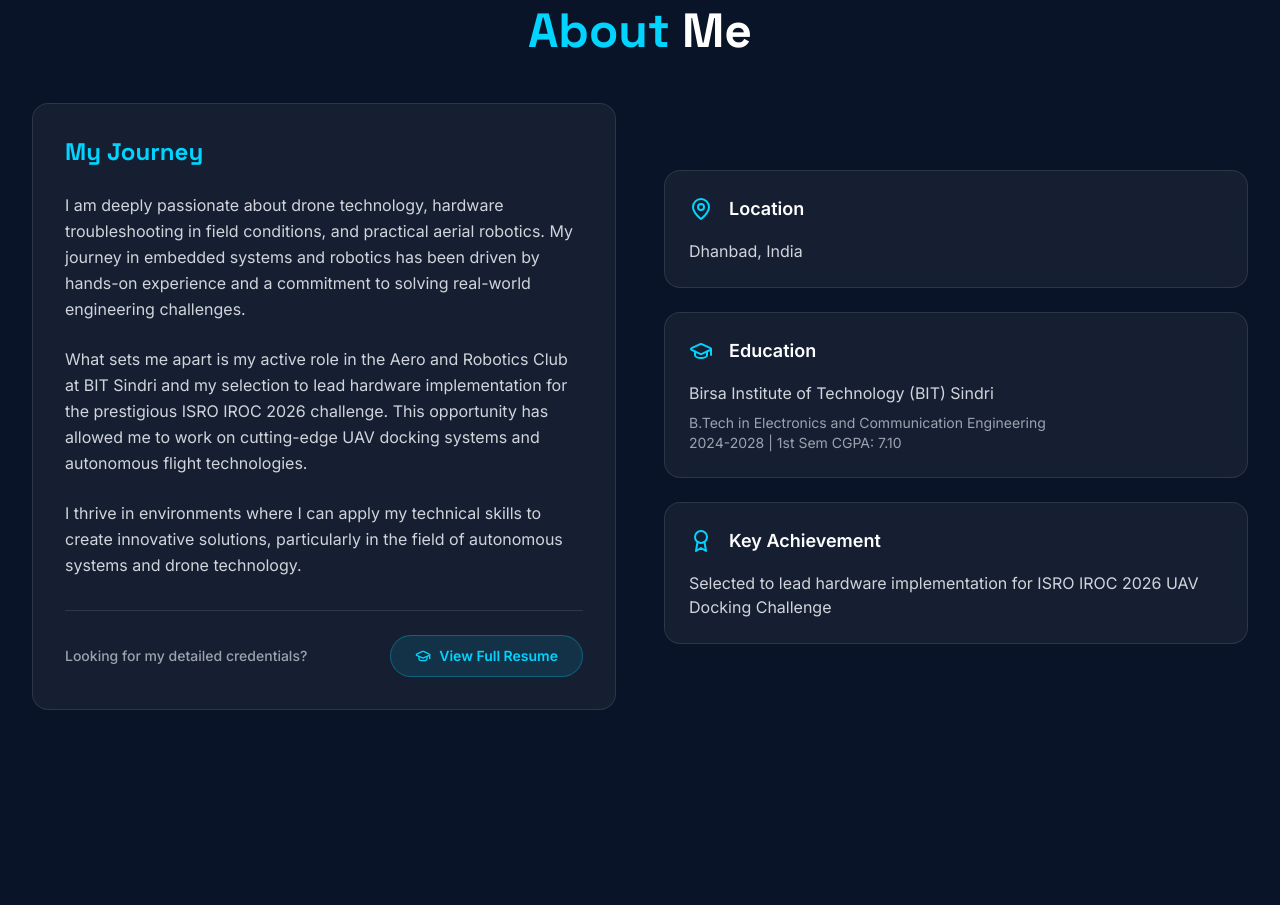
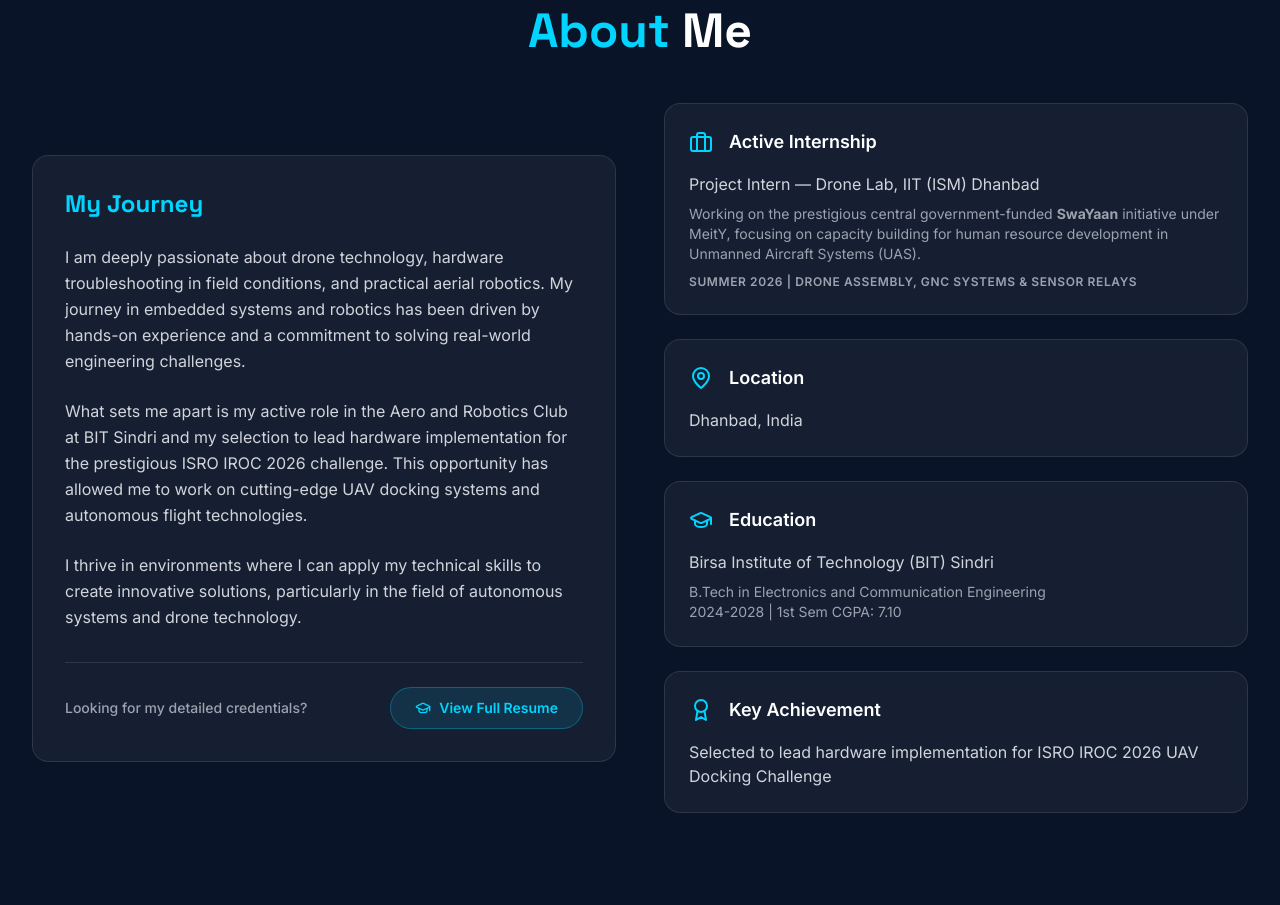
Before and after one commit to nezamimdkaif/portfolio, a Next.js app: page /portfolio/ in a window 1280 px wide. Shown: the part 920-1825 px from the top of the page. Built offline with nearby package versions, Linux system fonts and the light colour scheme; no server answers.

Commit message:
feat: add IIT ISM SwaYaan MeitY Summer Research Internship experience

```diff
--- a/src/app/projects/page.tsx
+++ b/src/app/projects/page.tsx
@@ -152,6 +152,20 @@ void setup() {
 };
 
 const detailedProjects = [
+  {
+    id: "swayaan",
+    title: "SwaYaan Summer Research Internship",
+    specs: "MeitY Central Govt Initiative (IIT ISM)",
+    description: "Serving as a Project Research Intern at the specialized Drone Lab in the Department of Electronics Engineering, IIT (ISM) Dhanbad, focusing on capacity building, human resource development in Unmanned Aircraft Systems (UAS), and advanced GNC platforms.",
+    bom: ["Pixhawk Companion Systems", "High-Wattage Pogo Interfaces", "Ultrasonic Sensory Arrays", "ESP32 Wireless Relays", "MAVLink Telemetry Triggers"],
+    features: [
+      "Assisting in physical flight platform setup, sensor configurations, and lab calibrations.",
+      "Developing and testing telemetry relay modules and custom sensor feedback loops.",
+      "Contributing directly to the national SwaYaan human resource & UAS drone capacity building objectives.",
+      "Analyzing sensor data logs and PID navigation stability during bench mock runs."
+    ],
+    accent: "border-accent-cyan/40 hover:border-accent-cyan/80"
+  },
   {
     id: "iroc",
     title: "ISRO IROC 2026 UAV Docking Station",
--- a/src/app/terminal/page.tsx
+++ b/src/app/terminal/page.tsx
@@ -69,6 +69,16 @@ RESUME FILE : nezami_uavs_cv_ism.pdf
 
 Click to download: ${resumeUrl}
 Or view directly in browser.
+`,
+    experience: `
+[PROFESSIONAL RESEARCH EXPERIENCE]
+--------------------------------------------------
+ROLE        : Project Research Intern
+FACILITY    : Drone Lab, Department of Electronics Engineering, IIT (ISM) Dhanbad
+INITIATIVE  : SwaYaan — MeitY, Government of India (Central Government Initiative)
+OBJECTIVES  : Fostering capacity building, hands-on human resource development in
+              Unmanned Aircraft Systems (UAS), drone electronics, and GNC algorithms.
+DIAGNOSTIC  : Interfacing sensor arrays, Pixhawk FC relays & GNC calibration loops.
 `
   };
 };
@@ -148,13 +158,14 @@ export default function TelemetryConsole() {
         text: `
 AVAILABLE SHELL DIRECTIVES:
 --------------------------------------------------
-- help      : Print this diagnostics manual.
-- isro      : View ISRO IROC 2026 docking challenge briefing.
-- sensors   : Run simulated self-tests on UAV sensor payloads.
-- drone     : Fetch UAV hexacopter technical frame specs.
-- telemetry : Toggle simulated telemetry logs in this terminal.
-- resume    : Output direct CV/Resume acquisition parameters.
-- clear     : Wipe screen command records.
+- help       : Print this diagnostics manual.
+- isro       : View ISRO IROC 2026 docking challenge briefing.
+- sensors    : Run simulated self-tests on UAV sensor payloads.
+- drone      : Fetch UAV hexacopter technical frame specs.
+- telemetry  : Toggle simulated telemetry logs in this terminal.
+- experience : Inspect active Summer Research Internship briefings.
+- resume     : Output direct CV/Resume acquisition parameters.
+- clear      : Wipe screen command records.
 `,
         type: "output"
       });
@@ -164,6 +175,8 @@ AVAILABLE SHELL DIRECTIVES:
       newHistory.push({ text: getCommandResponses().sensors, type: "output" });
     } else if (cleanCmd === "drone") {
       newHistory.push({ text: getCommandResponses().drone, type: "output" });
+    } else if (cleanCmd === "experience") {
+      newHistory.push({ text: getCommandResponses().experience, type: "output" });
     } else if (cleanCmd === "resume") {
       newHistory.push({ text: getCommandResponses().resume, type: "output" });
     } else if (cleanCmd === "clear") {
--- a/src/components/About.tsx
+++ b/src/components/About.tsx
@@ -1,7 +1,7 @@
 "use client";
 
 import { motion } from "framer-motion";
-import { MapPin, GraduationCap, Award } from "lucide-react";
+import { MapPin, GraduationCap, Award, Briefcase } from "lucide-react";
 
 import { getAssetPath } from "@/utils";
 
@@ -73,6 +73,23 @@ export default function About() {
               className="glass-card p-6 glow-hover transition-all duration-300"
             >
               <div className="flex items-center gap-4 mb-4">
+                <Briefcase className="text-accent-cyan" size={24} />
+                <h4 className="font-semibold text-lg">Active Internship</h4>
+              </div>
+              <p className="text-gray-300 mb-2">Project Intern — Drone Lab, IIT (ISM) Dhanbad</p>
+              <p className="text-gray-400 text-sm">
+                Working on the prestigious central government-funded <strong>SwaYaan</strong> initiative under MeitY, focusing on capacity building for human resource development in Unmanned Aircraft Systems (UAS).
+              </p>
+              <p className="text-gray-400 text-xs mt-2.5 font-semibold text-accent-cyan tracking-wider uppercase">
+                Summer 2026 | Drone Assembly, GNC Systems & Sensor Relays
+              </p>
+            </motion.div>
+
+            <motion.div
+              whileHover={{ y: -4, boxShadow: "0 10px 30px rgba(0, 212, 255, 0.1)" }}
+              className="glass-card p-6 glow-hover transition-all duration-300"
+            >
+              <div className="flex items-center gap-4 mb-4">
                 <MapPin className="text-accent-cyan" size={24} />
                 <h4 className="font-semibold text-lg">Location</h4>
               </div>
```
